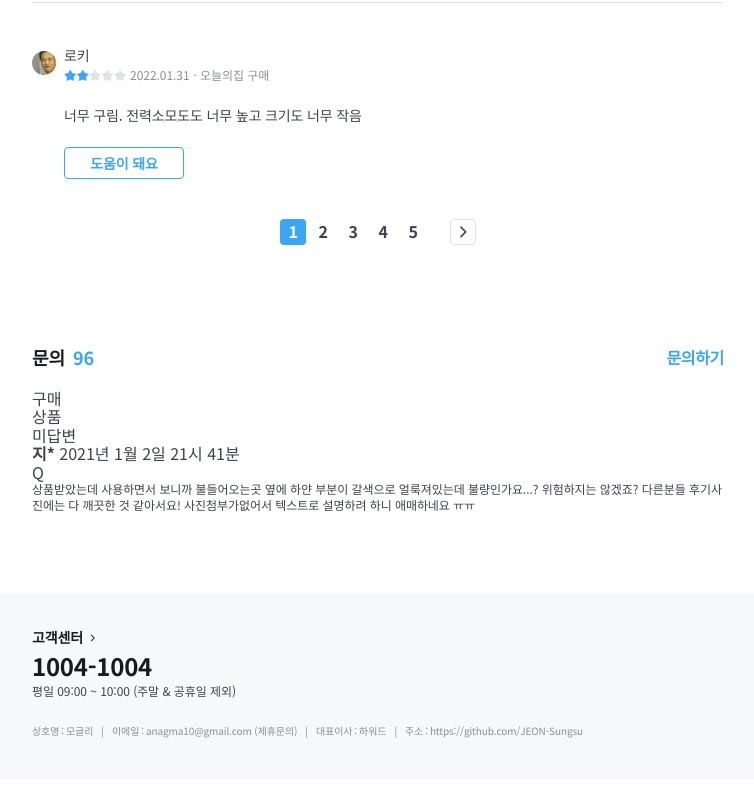
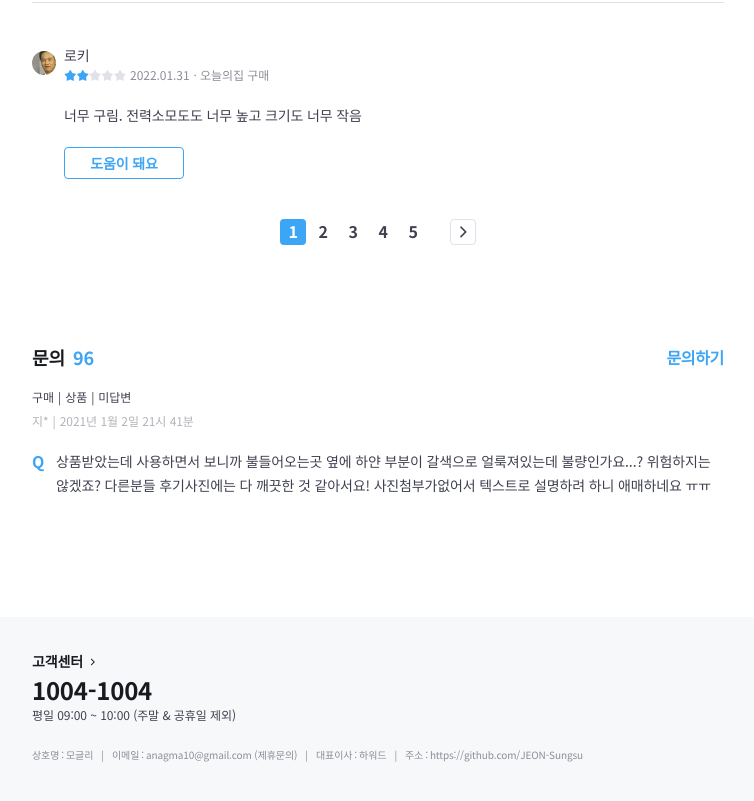
Before and after one commit to JEON-Sungsu/tomorrow-house, a website: page index.html in a window 1280 px wide. Shown: the part 10399-11200 px from the top of the page, without its empty margins (48-802 px from the left). Before the commit the page ends 11178 px from the top, so only its background shows below. Drawn offline with nearby package versions, Linux system fonts and the light colour scheme; files whose address does not match are found by name.

Commit message:
inquiry-card default style

```diff
--- /dev/null
+++ b/style/components/_inquiry-card.scss
@@ -0,0 +1,77 @@
+.inquiry-card {
+  padding-bottom: 40px;
+
+  &-header {
+    @include text-style(12);
+    margin-bottom: 8px;
+
+    .detail,
+    .misc {
+      @include flexbox(start);
+
+      dd,
+      strong {
+        &::after {
+          content: '|';
+          margin: 0 4px;
+        }
+      }
+
+      dd:last-child::after {
+        content: none;
+      }
+    }
+
+    .detail {
+      color: $primary;
+      margin-bottom: 8px;
+    }
+
+    .misc {
+      color: $tertiary;
+
+      strong {
+        font-weight: 400;
+      }
+    }
+  }
+
+  &-body {
+    @include text-style(13);
+
+    .question-content {
+      position: relative;
+      padding-left: 20px;
+    }
+
+    span {
+      position: absolute;
+      top: 0;
+      left: 0;
+      color: $keycolor;
+      font-weight: 700;
+    }
+
+    p {
+      color: $primary;
+    }
+  }
+
+  @include responsive(T) {
+    &-header {
+      margin-bottom: 20px;
+    }
+
+    &-body {
+      @include text-style(14);
+
+      .question-content {
+        padding-left: 24px;
+      }
+
+      span {
+        @include text-style(16);
+      }
+    }
+  }
+}
--- a/style/main.scss
+++ b/style/main.scss
@@ -45,6 +45,7 @@
 @import './components/score-stats';
 @import './components/review-card';
 @import './components/product-review';
+@import './components/inquiry-card';
 
 @import './layouts/grids';
 @import './layouts/gnb';
```
Also changed, not shown: style.css, 1 other file.
